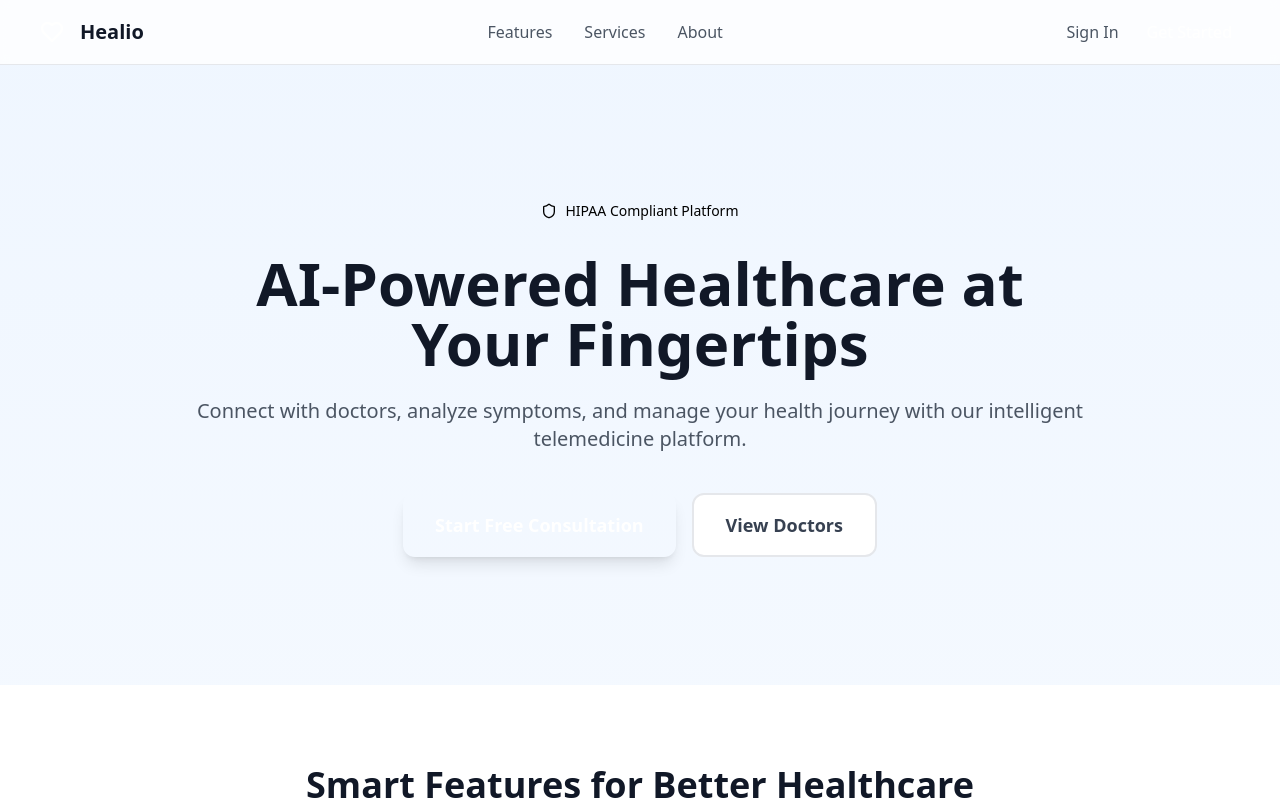
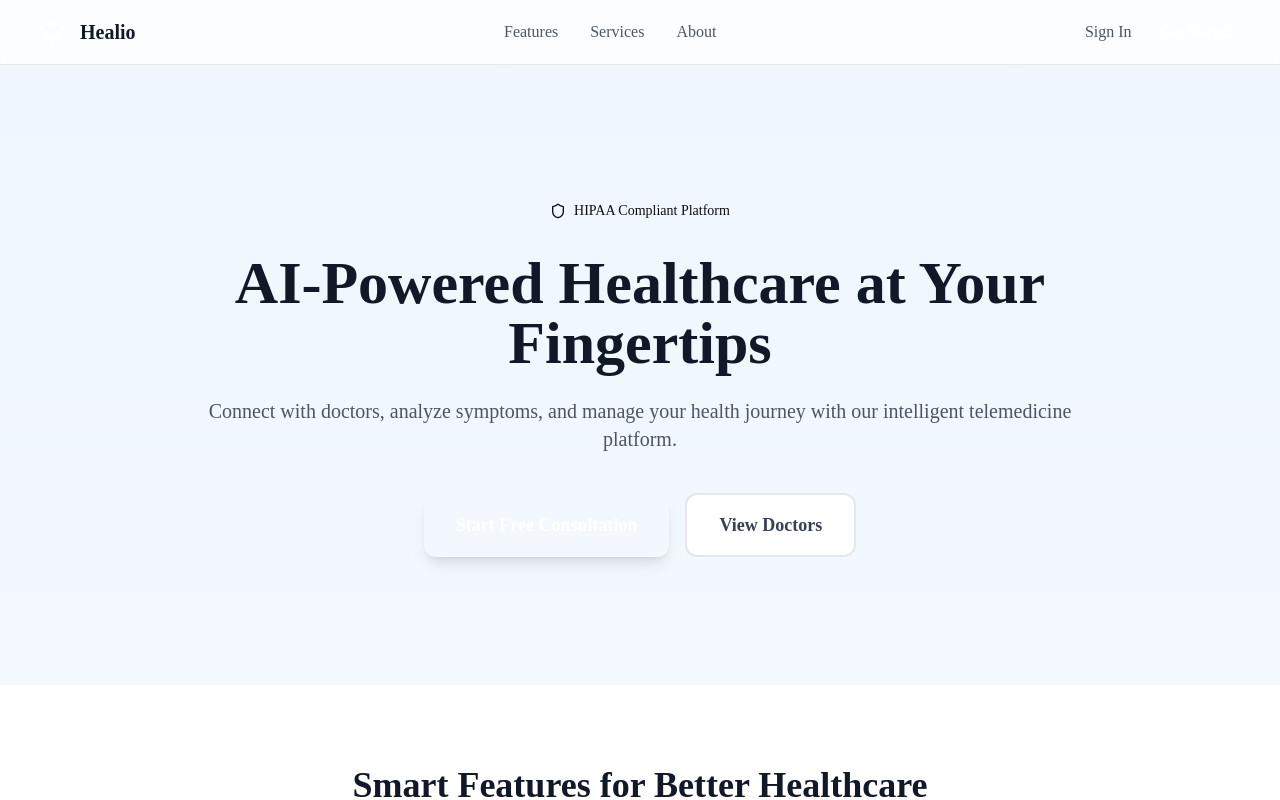
Before and after one commit to sano0007/healio, a Next.js app in the folder apps/web/: page / in a window 1280 px wide. Shown: the top 800 px of the page. Built offline with nearby package versions, Linux system fonts and the light colour scheme.

Commit message:
feat: add global styles with brand theme

```diff
--- a/apps/web/src/app/globals.css
+++ b/apps/web/src/app/globals.css
@@ -2,11 +2,126 @@
 @tailwind components;
 @tailwind utilities;
 
-:root {
-    --font-geist-sans: ui-sans-serif, system-ui, sans-serif;
-    --font-geist-mono: ui-monospace, monospace;
+@layer base {
+    * {
+        margin: 0;
+        padding: 0;
+        box-sizing: border-box;
+    }
+
+    html {
+        scroll-behavior: smooth;
+    }
+
+    body {
+        font-family: var(--font-inter), ui-sans-serif, system-ui, sans-serif;
+        color: #0D0D0D;
+        background-color: #FFFFFF;
+        -webkit-font-smoothing: antialiased;
+        -moz-osx-font-smoothing: grayscale;
+    }
 }
 
-body {
-    font-family: var(--font-geist-sans);
+@layer components {
+    .section-label {
+        @apply text-sm text-brand-dark/70 tracking-wide mb-3 inline-block;
+        font-style: normal;
+    }
+
+    .section-container {
+        @apply max-w-[1280px] mx-auto px-6 lg:px-8;
+    }
+
+    .floating-card {
+        @apply bg-white rounded-2xl shadow-lg border border-gray-100 p-4;
+        backdrop-filter: blur(10px);
+    }
+
+    .stat-card {
+        @apply rounded-2xl p-6 flex flex-col justify-between;
+    }
+
+    .stat-card-dark {
+        @apply bg-brand-dark text-white rounded-2xl p-6 flex flex-col justify-between;
+    }
+
+    .cta-primary {
+        @apply bg-brand-dark text-white px-6 py-3 rounded-full font-medium
+               inline-flex items-center gap-2 hover:bg-brand-dark/90 transition-all duration-300;
+    }
+
+    .cta-outline {
+        @apply border border-brand-dark/30 text-brand-black px-6 py-3 rounded-full font-medium
+               inline-flex items-center gap-2 hover:bg-brand-lightest transition-all duration-300;
+    }
+
+    .specialty-card {
+        @apply bg-white rounded-2xl p-6 border border-gray-100 hover:shadow-md
+               hover:border-brand-light transition-all duration-300 cursor-pointer;
+    }
+
+    .doctor-card {
+        @apply bg-white rounded-2xl overflow-hidden shadow-sm hover:shadow-lg
+               transition-all duration-300;
+    }
+
+    .faq-item {
+        @apply border-b border-gray-200 py-5 cursor-pointer;
+    }
+
+    .testimonial-card {
+        @apply bg-white rounded-2xl p-6 border border-gray-100 shadow-sm;
+    }
 }
+
+@layer utilities {
+    .text-gradient {
+        background: linear-gradient(135deg, #243B42 0%, #3A5F6A 100%);
+        -webkit-background-clip: text;
+        -webkit-text-fill-color: transparent;
+        background-clip: text;
+    }
+
+    .hero-gradient {
+        background: linear-gradient(180deg, #F0F7FA 0%, #E1EFF4 40%, #FFFFFF 100%);
+    }
+
+    .animate-float {
+        animation: float 6s ease-in-out infinite;
+    }
+
+    .animate-float-delayed {
+        animation: float 6s ease-in-out 2s infinite;
+    }
+
+    .animate-float-slow {
+        animation: float 8s ease-in-out 1s infinite;
+    }
+}
+
+@keyframes float {
+    0%, 100% {
+        transform: translateY(0px);
+    }
+    50% {
+        transform: translateY(-10px);
+    }
+}
+
+/* Custom scrollbar */
+::-webkit-scrollbar {
+    width: 8px;
+}
+
+::-webkit-scrollbar-track {
+    background: #f1f1f1;
+}
+
+::-webkit-scrollbar-thumb {
+    background: #C5DEE6;
+    border-radius: 4px;
+}
+
+::-webkit-scrollbar-thumb:hover {
+    background: #243B42;
+}
```
